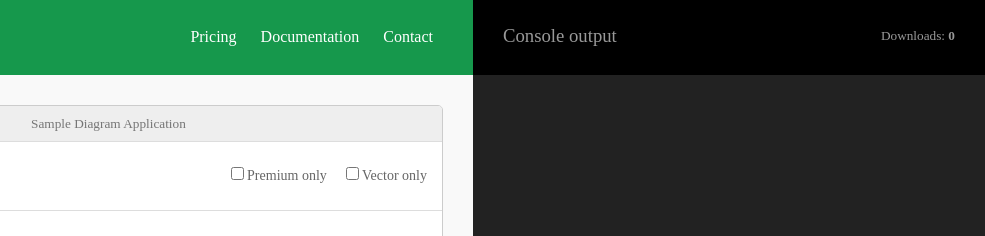
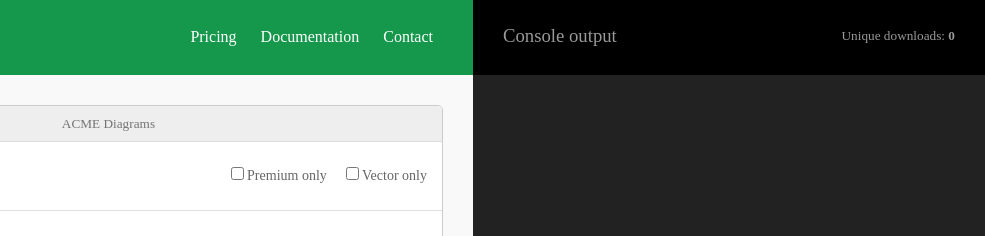
Before and after one commit to iconfinder/api-demo, a plain HTML site: page index.html in a window 1280 px wide. Shown: the top 236 px of the page, 295-1280 px from the left. Drawn offline with nearby package versions, Linux system fonts and the light colour scheme.

Commit message:
Download counter label, application title

```diff
--- a/index.html
+++ b/index.html
@@ -36,7 +36,7 @@
                             <i class="fa fa-circle-o"></i>
                         </div>
 
-                        <h5>Sample Diagram Application</h5>
+                        <h5>ACME Diagrams</h5>
                     </div>      <!-- .app-header -->
 
                     <div class="app-body">
@@ -71,7 +71,7 @@
 
         <aside id="console">
             <header>
-                <h5 id="downloads" class="pull-right">Downloads: <strong>0</strong></h5>
+                <h5 id="downloads" class="pull-right">Unique downloads: <strong>0</strong></h5>
                 <h3>Console output</h3>
             </header>
 
```
